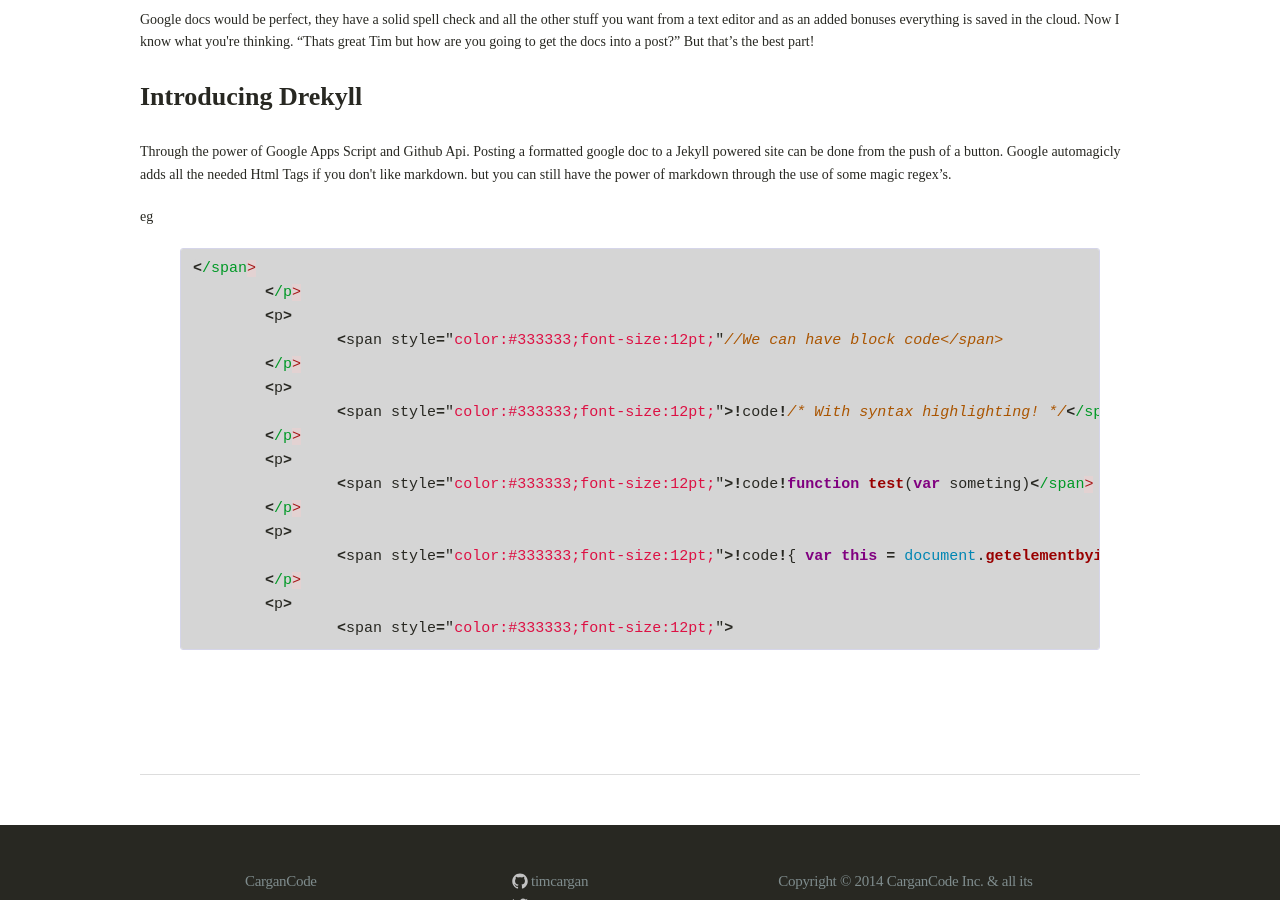
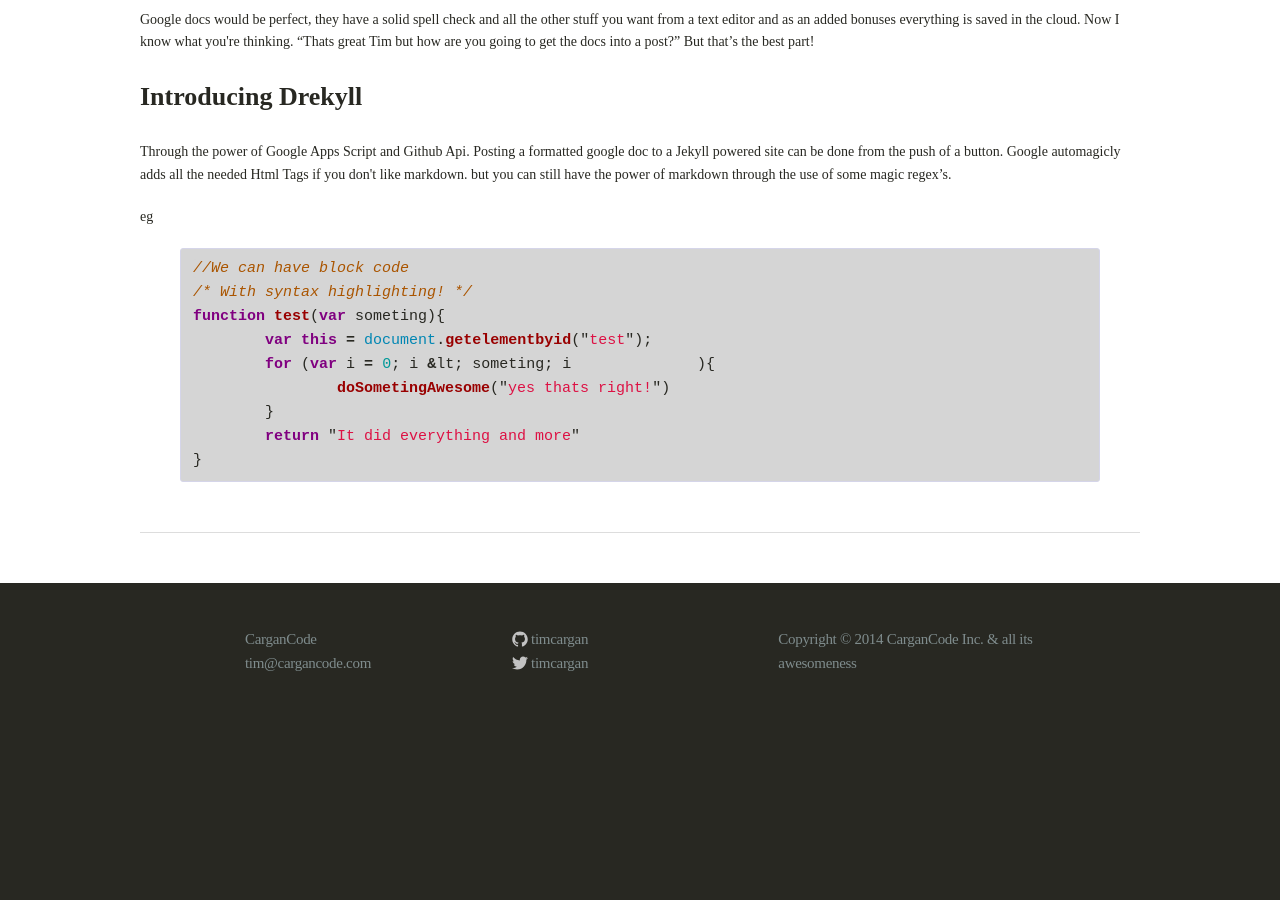
Before and after one commit to CarganCode/CarganCode.github.io, a Jekyll site: the page built from _posts/2014-9-1-Introducing_Drekyll!.md, in a window 1280 px wide and 900 px high, scrolled down 567 px. Built offline with Jekyll 4.4.1, drawn with Linux system fonts in a browser that asks for light colours; after the commit the page ends 1292 px from its top, so only the background shows below that.

Commit message:
Updating: Introducing Drekyll!

```diff
--- a/_posts/2014-9-1-Introducing_Drekyll!.md
+++ b/_posts/2014-9-1-Introducing_Drekyll!.md
@@ -3,7 +3,7 @@
 title: Introducing Drekyll!
 date: 2014-09-01T14:51:11.002Z
 ---
-<body class="c4">
+<body class="c6">
 	<p>
 		<span>So im new to Jekyll and so far I’m loving it, I already use it for two of my sites (this and TeenTech's website). My only complaint is that I couldn't find a good Markdown editor. I'm Dyslexic and my spelling is atrocious, when i'm writing lots of text I want to use an editor with good spell check and all the other niceties. The trouble is most text editors, such as Sublime or Textwrangler, are use primarily for coding. As such they have no or a very limited spell check. My first thought was to use MS Word as a text editor but it turns out that editing Markdown files in Word doesn't work all that well. It was when I was playing around with some autoCrat stuff that it hit me. I could use Google docs!</span>
 	</p>
@@ -23,31 +23,20 @@
 	<p>
 		<span>eg</span>
 	</p>
-	<p>
-		<span style="color:#333333;font-size:12pt;">{% highlight javascript linnos %}</span>
-	</p>
-	<p>
-		<span style="color:#333333;font-size:12pt;"//We can have block code</span>
-	</p>
-	<p>
-		<span style="color:#333333;font-size:12pt;">!code!/* With syntax highlighting! */</span>
-	</p>
-	<p>
-		<span style="color:#333333;font-size:12pt;">!code!function test(var someting)</span>
-	</p>
-	<p>
-		<span style="color:#333333;font-size:12pt;">!code!{ var this = document.getelementbyid("test"); for (var i = 0; i &lt; someting; i ++){ !code!doSometingAwesome("yes thats right!") } return "It did everything and more" }</span>
-	</p>
-	<p>
-		<span style="color:#333333;font-size:12pt;">{% endhighlight %}</span>
-	</p>
+
+{% highlight javascript linnos %}
+//We can have block code
+/* With syntax highlighting! */
+function test(var someting){
+	var this = document.getelementbyid("test");
+	for (var i = 0; i &lt; someting; i 		){
+		doSometingAwesome("yes thats right!")
+	}
+	return "It did everything and more"
+}
+{% endhighlight %}
+
 	<p style="height:11pt;">
 		<span />
 	</p>
-	<p style="height:11pt;">
-		<span />
-	</p>
-	<p style="height:11pt;">
-		<span />
-	</p>
-</body>
+	</body>
```
